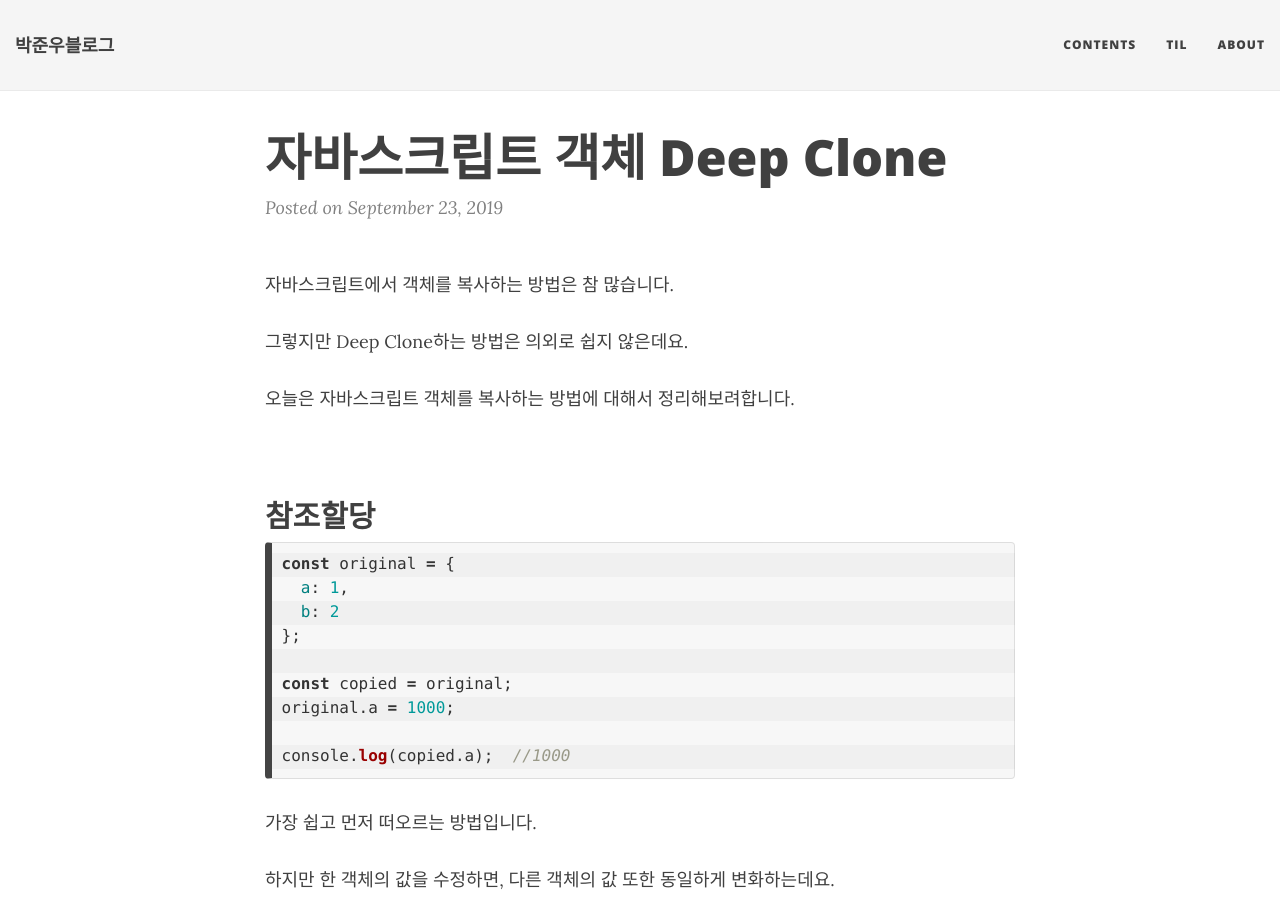
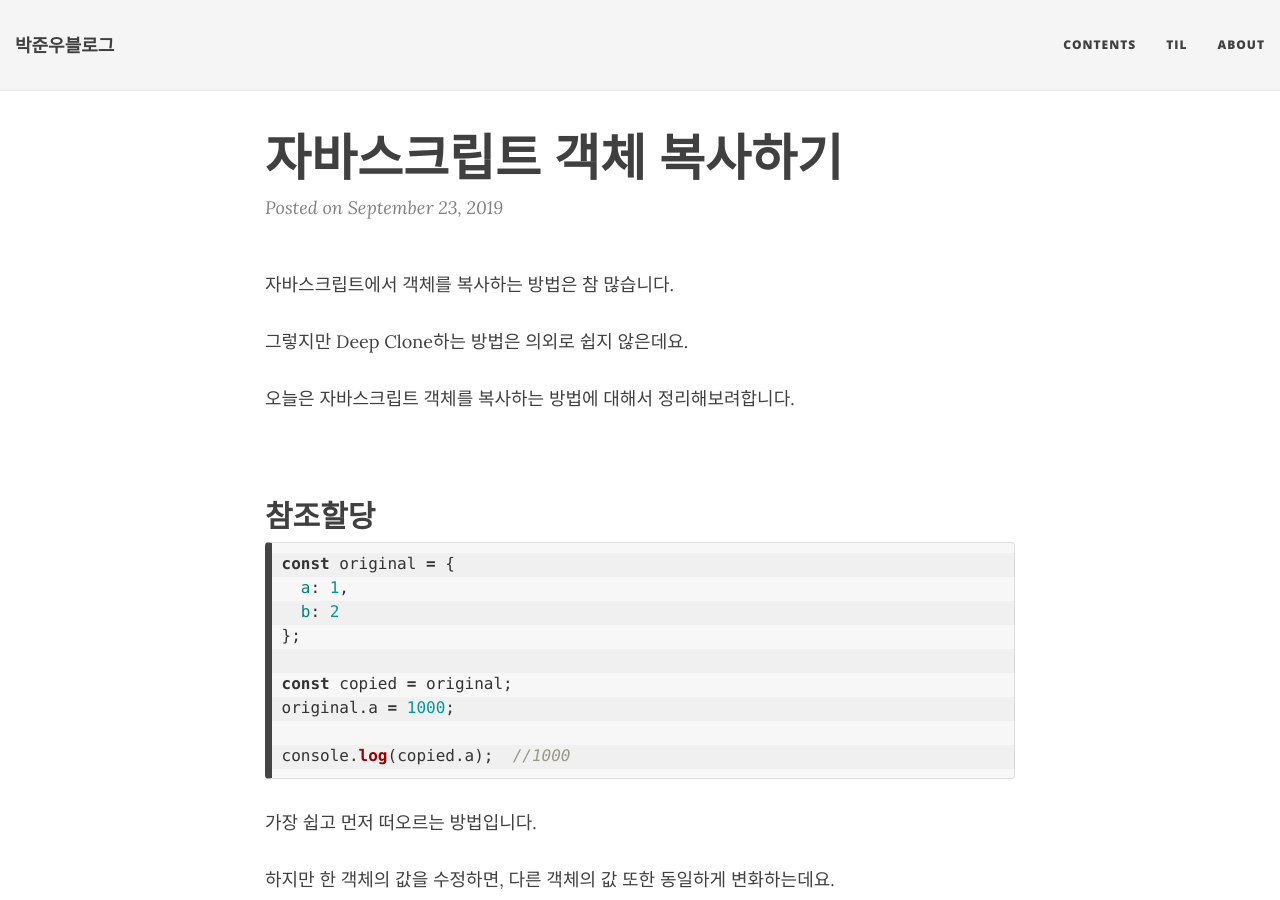
Before and after one commit to JUNWOO45/junwoo45.github.io.archived, a Jekyll site: the page built from _posts/2019-09-23-deep_clone.md, in a window 1280 px wide and 900 px high. Built offline with Jekyll 4.4.1, drawn with Linux system fonts in a browser that asks for light colours; nearby versions of some CDN libraries; comment, search, counter and statistics services are not loaded.

Commit message:
Modify title

```diff
--- a/_posts/2019-09-23-deep_clone.md
+++ b/_posts/2019-09-23-deep_clone.md
@@ -1,6 +1,6 @@
 ---
 layout: post
-title: 자바스크립트 객체 Deep Clone
+title: 자바스크립트 객체 복사하기
 tags: [javascript]
 comments: true
 ---
```
